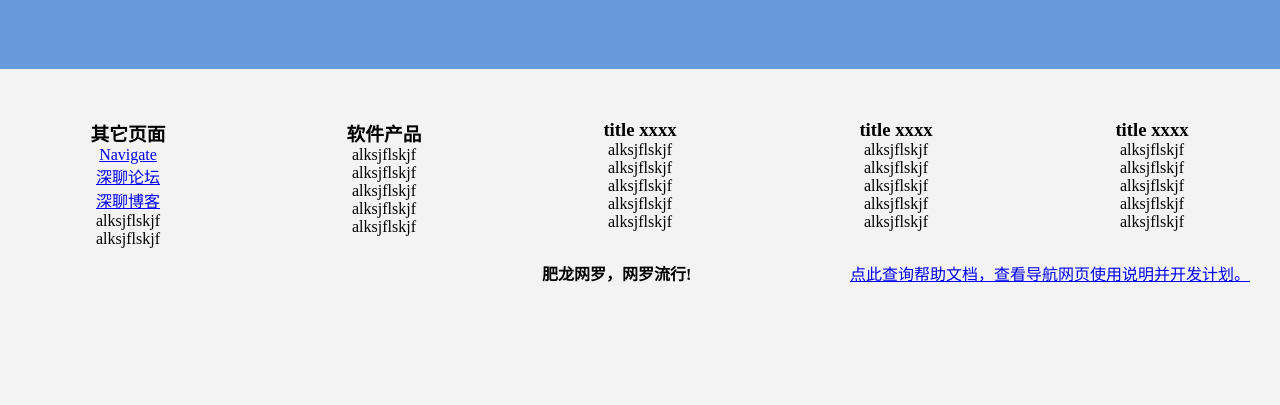
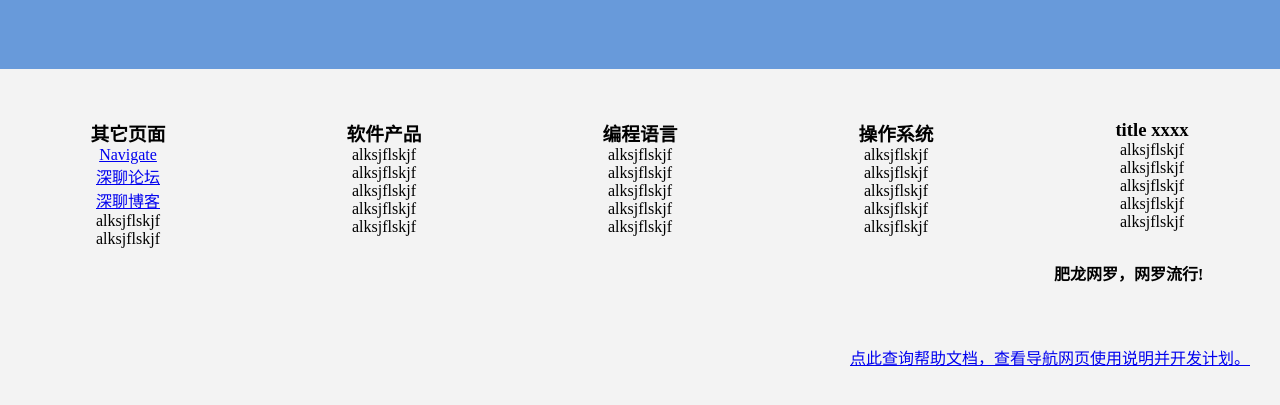
Before and after one commit to heisehuanyin/MyWebsite, a plain HTML site: page Feilong.html in a window 1280 px wide. Shown: the part 91-496 px from the top of the page. Drawn offline with Linux system fonts and the light colour scheme.

Commit message:
添加连接页面分类
新增加了集中页面分类

```diff
--- a/Feilong.html
+++ b/Feilong.html
@@ -28,7 +28,7 @@
         <li><a>alksjflskjf</a></li>
     </ul>
     <ul>
-        <li><h3>title xxxx</h3></li>
+        <li><h3>编程语言</h3></li>
         <li><a>alksjflskjf</a></li>
         <li><a>alksjflskjf</a></li>
         <li><a>alksjflskjf</a></li>
@@ -36,7 +36,7 @@
         <li><a>alksjflskjf</a></li>
     </ul>
     <ul>
-        <li><h3>title xxxx</h3></li>
+        <li><h3>操作系统</h3></li>
         <li><a>alksjflskjf</a></li>
         <li><a>alksjflskjf</a></li>
         <li><a>alksjflskjf</a></li>
```
Also changed, not shown: ShenliaoBlog.html (+2 -2 lines), ShenliaoLuntan.html (+2 -2 lines), index.html (+2 -2 lines).
